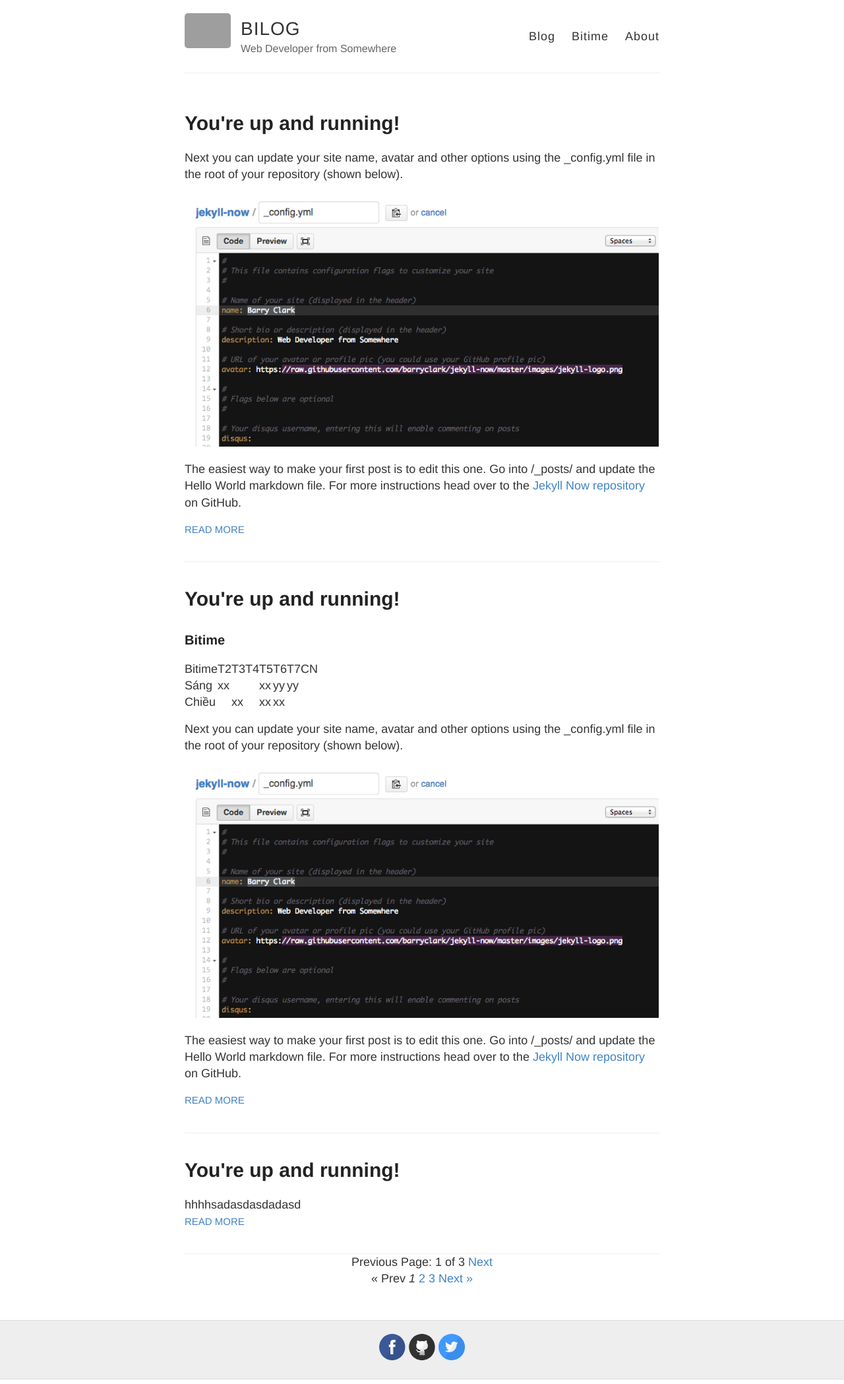
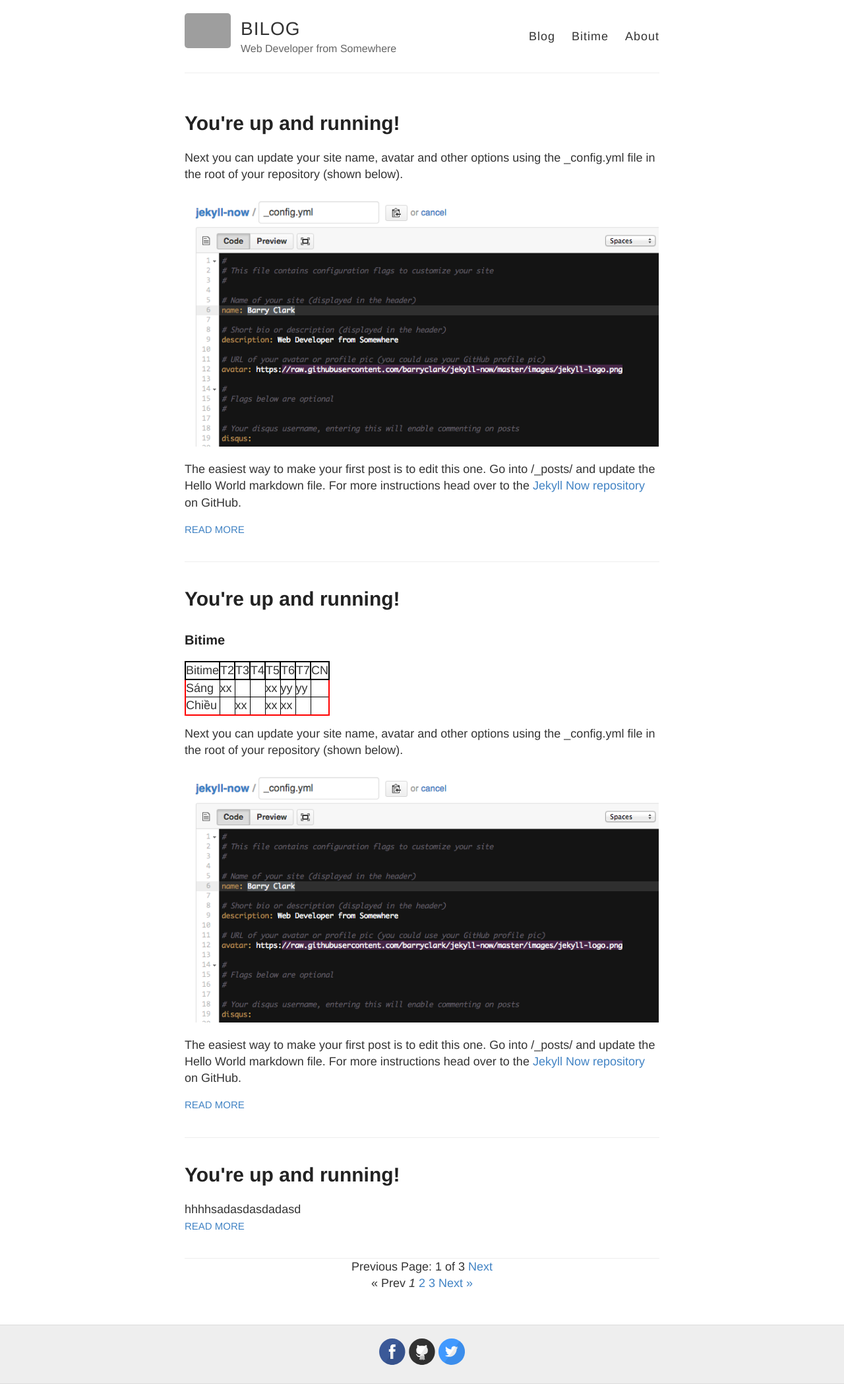
Before and after one commit to tahongtrung/biblog, a Jekyll site: the page built from index.html, in a window 1280 px wide. Shown: the whole page at 66% size. Built offline with Jekyll 4.4.1, drawn with Linux system fonts in a browser that asks for light colours; Markdown is read by kramdown in place of the engine named in the settings; the list of posts is cut into pages by our own code; grey boxes are pictures that could not be loaded.

Commit message:
sadcfvbxcfnvmbnm

```diff
--- a/_config.yml
+++ b/_config.yml
@@ -43,20 +43,22 @@
 # Your website URL (e.g. http://barryclark.github.io or http://www.barryclark.co)
 # Used for Sitemap.xml and your RSS feed
 
-#for production
+#########for production############################
 url: 'https://tahongtrung.github.io/bilog'
 baseurl: 'https://tahongtrung.github.io/bilog'
+paginate_path: '/page:num'
+############ end for production ###################
 #paginate_path: '/bilog/page:num/'
-paginate_path: '/page:num'
+
 # If you're hosting your site at a Project repository on GitHub pages
 # (http://yourusername.github.io/repository-name)
 # and NOT your User repository (http://yourusername.github.io)
 # then add in the baseurl here, like this: "/repository-name"
 
-#for development
+#################for development##################
 #url:
 #baseurl:
-#
+################# End for development #############
 # !! You don't need to change any of the configuration flags below !!
 #
 #future: true
@@ -69,7 +71,8 @@
 version: v3.7.3
 
 # Jekyll 3 now only supports Kramdown for Markdown
-kramdown:
+#kramdown
+markdown:
   # Use GitHub flavored markdown, including triple backtick fenced code blocks
   input: GFM
   # Jekyll 3 and GitHub Pages now only support rouge for syntax highlighting
--- a/style.scss
+++ b/style.scss
@@ -287,3 +287,16 @@
 // ... Otherwise it really bloats up the top of the CSS file and makes it difficult to find the start
 @import "highlights";
 @import "svg-icons";
+table{
+    border-collapse: collapse;
+    border-spacing: 0;
+    border:2px solid #ff0000;
+}
+
+th{
+    border:2px solid #000000;
+}
+
+td{
+    border:1px solid #000000;
+}
```
Also changed, not shown: 2 other files.
